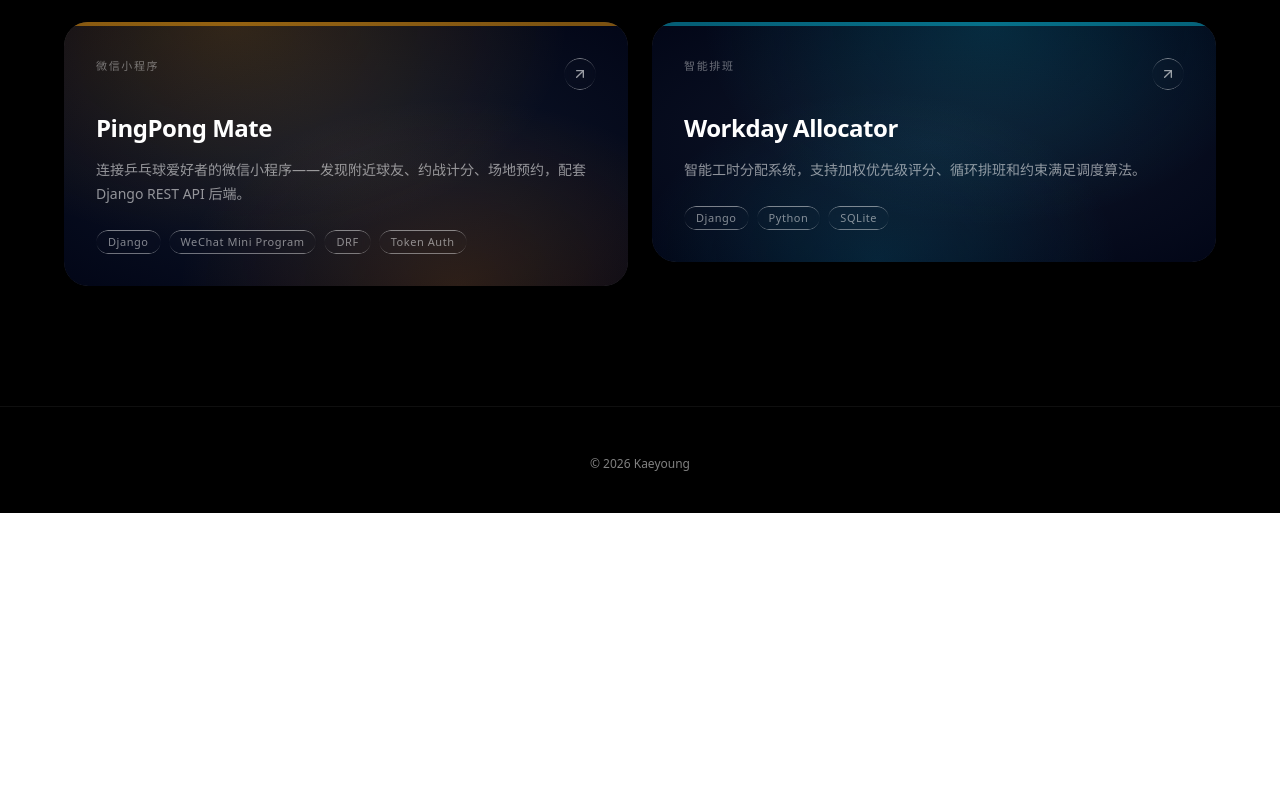
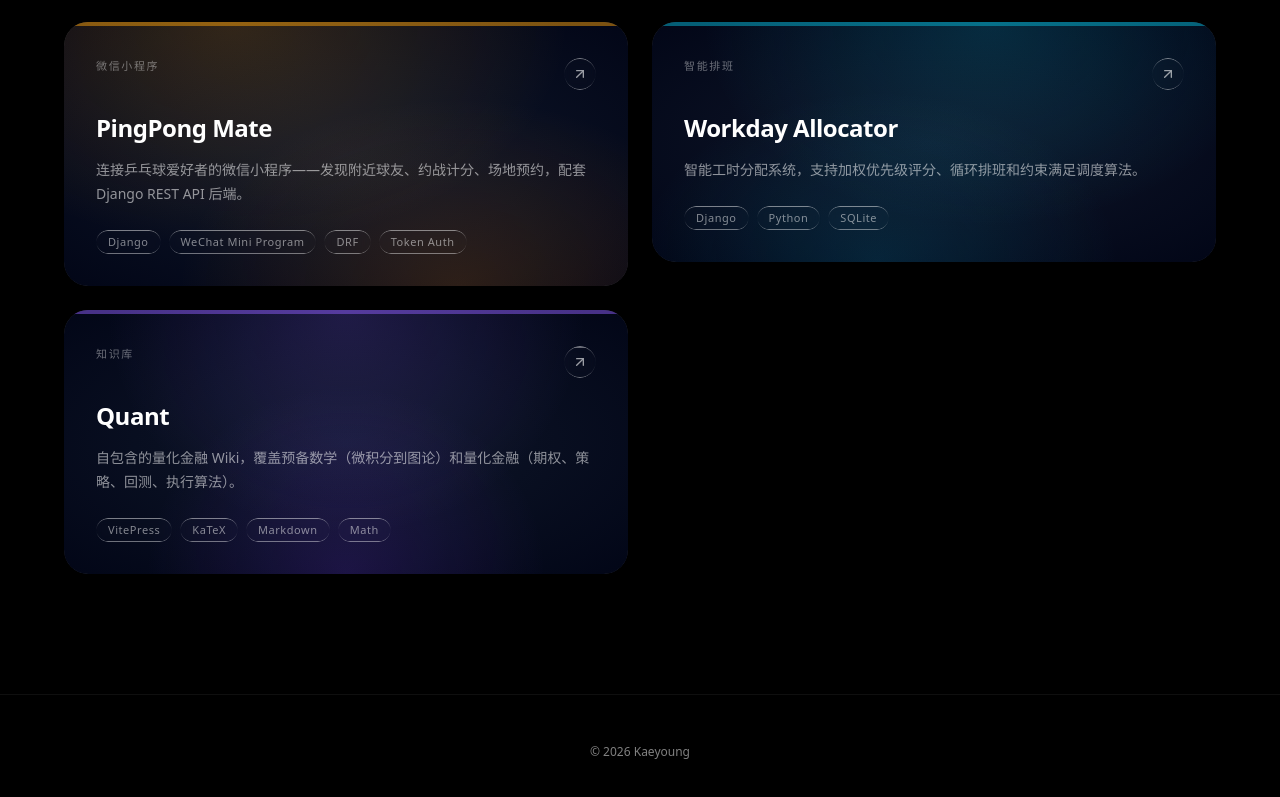
Before and after one commit to KaeyoungLIAN/KaeyoungLIAN.github.io, a React (Vite) app in the folder react/: page / in a window 1280 px wide. Shown: the part 1349-2146 px from the top of the page. Before the commit the page ends 1862 px from the top, so only its background shows below. Built offline with nearby package versions, Linux system fonts and the light colour scheme.

Commit message:
feat: add Quant Wiki to portfolio projects

```diff
--- a/react/src/data/projects.ts
+++ b/react/src/data/projects.ts
@@ -163,4 +163,27 @@ Built with a practical, algorithm-first approach, Workday Allocator focuses on s
     liveUrl: 'https://kaeyounglian.github.io/workday_allocation/',
     screenshot: makeScreenshot('Workday Allocator', '#06b6d4'),
   },
+  {
+    slug: 'quant-wiki',
+    title: 'Quant',
+    tag: 'Wiki',
+    tagZh: '知识库',
+    description:
+      'A self-contained quantitative finance wiki covering prerequisite math (calculus through graph theory) and quant finance (options, strategies, backtesting, execution).',
+    descriptionZh:
+      '自包含的量化金融 Wiki，覆盖预备数学（微积分到图论）和量化金融（期权、策略、回测、执行算法）。',
+    longDescription: `Quant is a comprehensive, self-contained wiki for learning quantitative finance from the ground up. It spans two major sections: Prerequisite Math (10 chapters from calculus through graph theory, built with VitePress) and Quantitative Finance (market instruments, options pricing, Greeks, portfolio theory, factor models, backtesting, market microstructure, and execution algorithms).
+
+Every concept follows a three-step pedagogical pattern: definition → hand-calculation with step-by-step tables → Quant Link showing practical application. The wiki is designed to be fully self-contained — no external references needed, every concept defined before it's used. Clean, minimal VitePress theme with KaTeX math rendering.`,
+
+    longDescriptionZh: `Quant 是一个全面的、自包含的量化金融学习 Wiki。它涵盖两大板块：预备数学（10 章从微积分到图论，VitePress 构建）和量化金融（交易品种、期权定价、Greeks、组合理论、因子模型、回测、市场微观结构、执行算法）。
+
+每个知识点遵循三步教学法：定义 → 手算（含分步表格）→ Quant Link 展示量化应用。Wiki 设计为完全自包含——不依赖外部资料，每个概念在使用前都已定义。采用简洁极简的 VitePress 主题，支持 KaTeX 数学公式渲染。`,
+    tech: ['VitePress', 'KaTeX', 'Markdown', 'Math'],
+    techZh: ['VitePress', 'KaTeX', 'Markdown', '数学'],
+    accent: '#8b5cf6',
+    bg: 'radial-gradient(ellipse at 50% 0%, #8b5cf630 0%, transparent 60%), radial-gradient(ellipse at 50% 100%, #7c3aed30 0%, transparent 50%), radial-gradient(ellipse at 50% 50%, #0f172a 0%, #020617 100%)',
+    githubUrl: 'https://github.com/KaeyoungLIAN/Quant',
+    screenshot: makeScreenshot('Quant Wiki', '#8b5cf6'),
+  },
 ];
```
